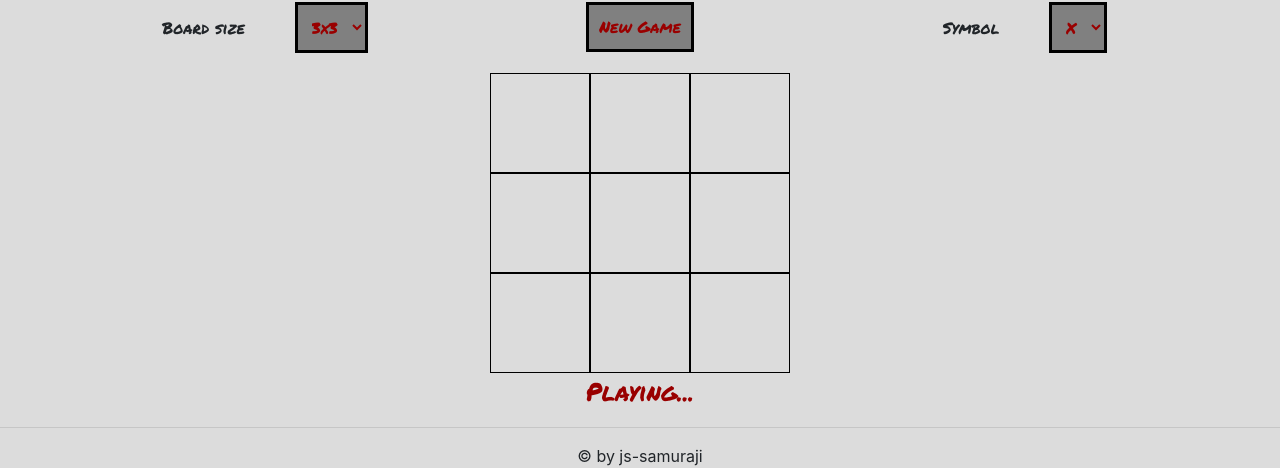
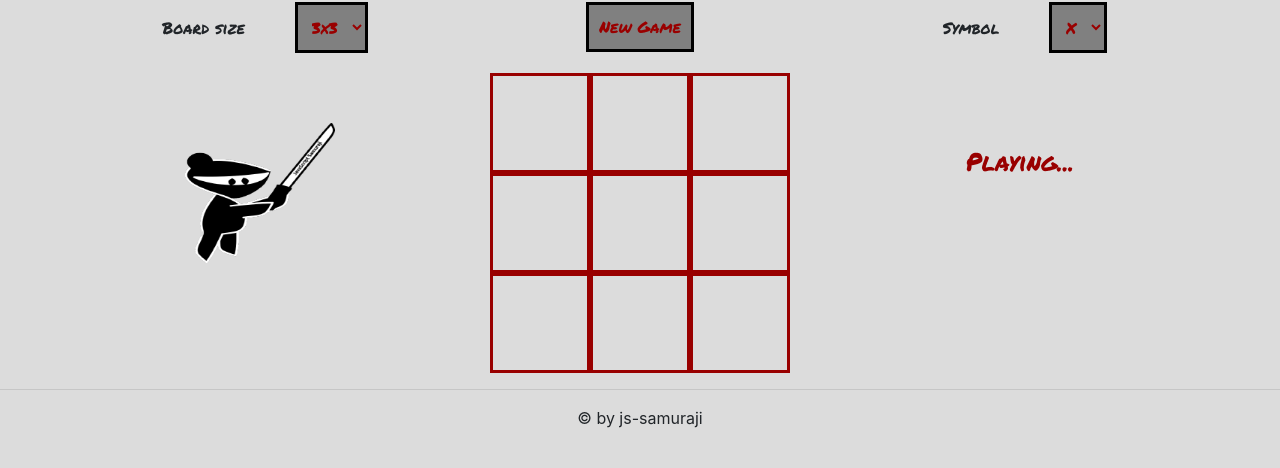
Before and after one commit to js-samuraji/staznam.rs, a React (Create React App) app: page /staznam.rs/games/tic-tac-toe in a window 1280 px wide. Shown: the part 980-1448 px from the top of the page. After the commit the page ends 1426 px from the top, so only its background shows below. Built offline with nearby package versions, Linux system fonts and the light colour scheme.

Commit message:
some more css fot tic-tac-toe

```diff
--- a/src/components/games/games.css
+++ b/src/components/games/games.css
@@ -21,4 +21,9 @@
     font-size: 25px;
     font-family: var(--headlines);
     color: var(--red);
+    padding: 70px 0;
 }
+
+.samuraj {
+    margin: 50px;
+}
--- a/src/components/games/ticTacToe/Field.jsx
+++ b/src/components/games/ticTacToe/Field.jsx
@@ -8,7 +8,8 @@ const Field = ({ id, value, setValue }) => (
       height: "100px",
       lineHeight: "100px",
       display: "inline-block",
-      border: "1px solid black",
+      border: "3px solid #990000",
+      fontFamily: 'Permanent Marker',
       fontSize: "50px",
       userSelect: "none"
     }}
--- a/src/components/games/ticTacToe/TicTacToe.jsx
+++ b/src/components/games/ticTacToe/TicTacToe.jsx
@@ -2,6 +2,9 @@ import React, { useReducer } from "react";
 import Controls from "./Controls";
 import Board from "./Board";
 import ticTacToeReducer from "./ticTacToeReducer";
+import Container from 'react-bootstrap/Container';
+import Row from 'react-bootstrap/Row';
+import Col from 'react-bootstrap/Col';
 
 const initialState = {
   size: 3,
@@ -25,8 +28,16 @@ const TicTacToe = () => {
     <div>
       <h1>X-O</h1>
       <Controls size={state.size} dispatch={dispatch} />
-      <Board state={state} dispatch={dispatch} />
-      <p className='tic-tac-toe-message'>{state.message}</p>
+
+
+
+      <Container>
+        <Row>
+          <Col> <img className='samuraj' src="/staznam.rs/img/samuraj.png" alt="Samuraj" /></Col>
+          <Col>  <Board state={state} dispatch={dispatch} /></Col>
+          <Col> <p className='tic-tac-toe-message'>{state.message}</p></Col>
+        </Row>
+      </Container>
     </div>
   );
 };
```
